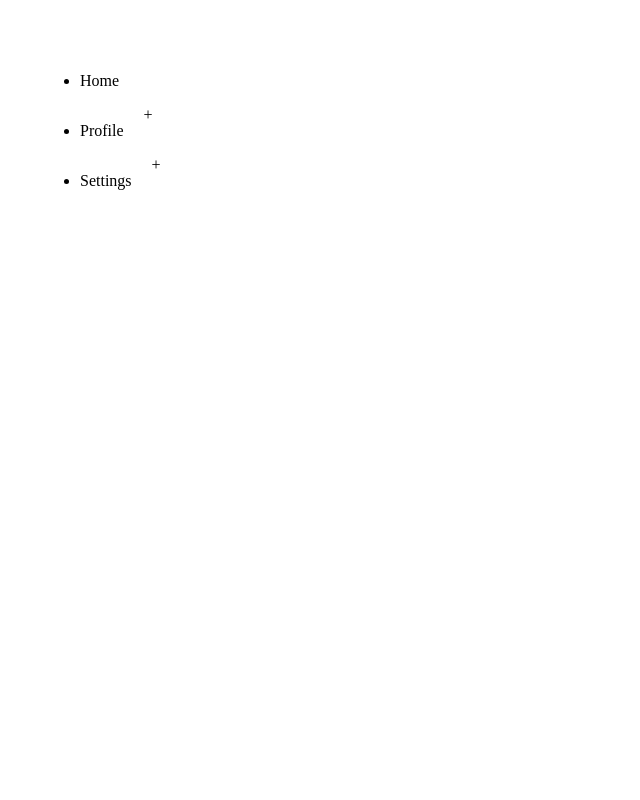
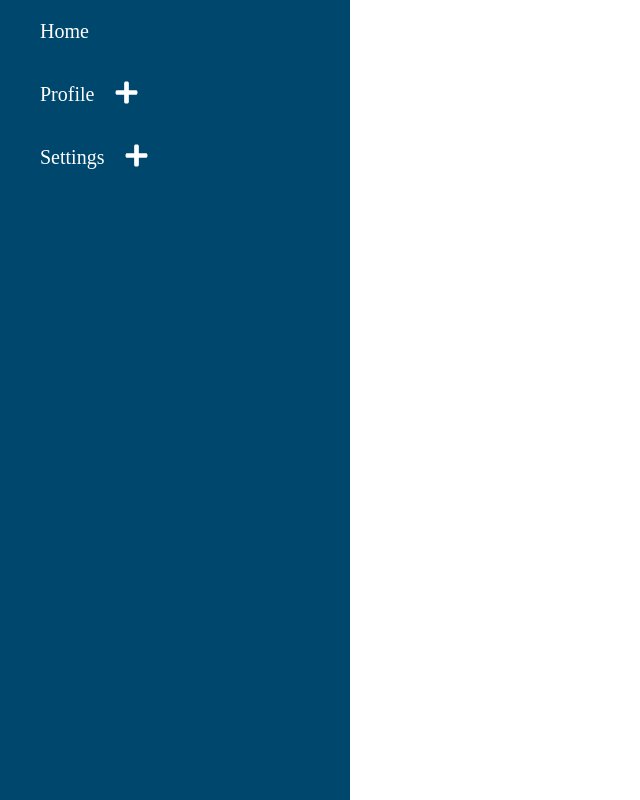
Before and after one commit to YashdeepN/reactjs-small-projects, a React (Vite) app in the folder project-01/reactjs-small-project-01/: page / in a window 1280 px wide. Shown: the whole page, without its empty margins (0-640 px from the left). Built offline with nearby package versions, Linux system fonts and the light colour scheme.

Commit message:
style and fix recursive list

```diff
--- a/project-01/reactjs-small-project-01/src/components/06-treeView/MenuItem.jsx
+++ b/project-01/reactjs-small-project-01/src/components/06-treeView/MenuItem.jsx
@@ -1,5 +1,7 @@
 import React, { useState } from "react";
 import MenuList from "./MenuList";
+
+import { FaMinus, FaPlus } from "react-icons/fa";
 
 const MenuItem = ({ item }) => {
   const [displayChildren, setDisplayChildren] = useState({});
@@ -14,11 +16,15 @@ const MenuItem = ({ item }) => {
 
   return (
     <li>
-      <div style={{ display: "flex", gap: "20px" }}>
+      <div className="menuItem">
         <p>{item.label}</p>
         {item && item.children && item.children.length > 0 ? (
           <span onClick={() => handleToggleChildren(item.label)}>
-            {displayChildren[item.label] ? "-" : "+"}
+            {displayChildren[item.label] ? (
+              <FaMinus size={25} color="#fff" />
+            ) : (
+              <FaPlus size={25} color="#fff" />
+            )}
           </span>
         ) : null}
       </div>
--- a/project-01/reactjs-small-project-01/src/components/06-treeView/TreeView.jsx
+++ b/project-01/reactjs-small-project-01/src/components/06-treeView/TreeView.jsx
@@ -1,5 +1,7 @@
 import React from "react";
 import MenuList from "./MenuList";
+
+import "./treeVies.css";
 
 const TreeView = ({ menus = [] }) => {
   return (
--- a/project-01/reactjs-small-project-01/src/components/06-treeView/treeVies.css
+++ b/project-01/reactjs-small-project-01/src/components/06-treeView/treeVies.css
@@ -0,0 +1,28 @@
+#root {
+  padding: 0;
+}
+body {
+  margin: 0;
+}
+
+.treeViewContainer {
+  min-height: 100vh;
+  width: 350px;
+  background: rgb(0, 71, 110);
+  margin: 0;
+}
+
+.menuItem {
+  display: flex;
+  align-items: center;
+
+  gap: 20px;
+  cursor: pointer;
+  color: white;
+  font-size: 20px;
+}
+
+.menuListContainer {
+  list-style-type: none;
+  margin: 0 0;
+}
```
